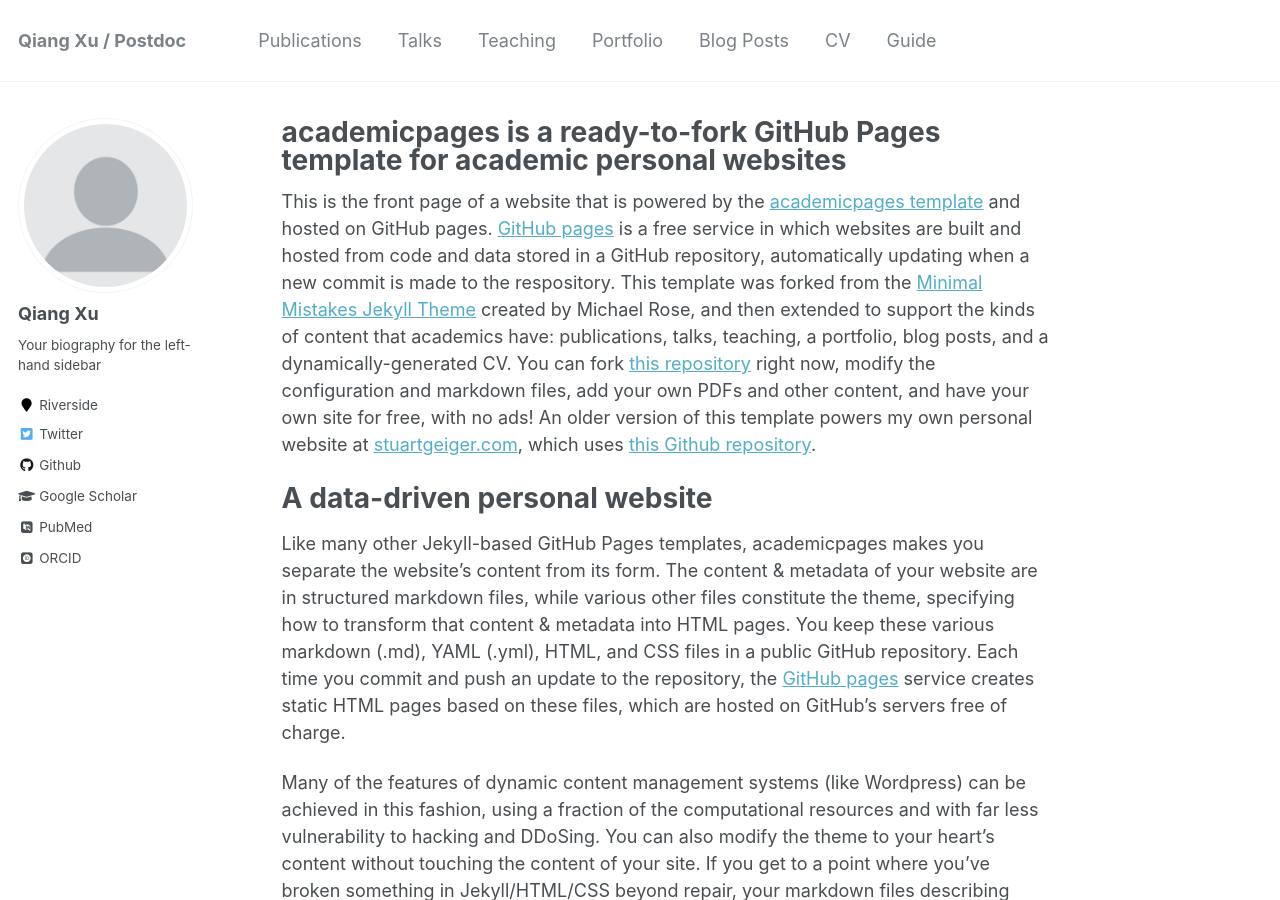
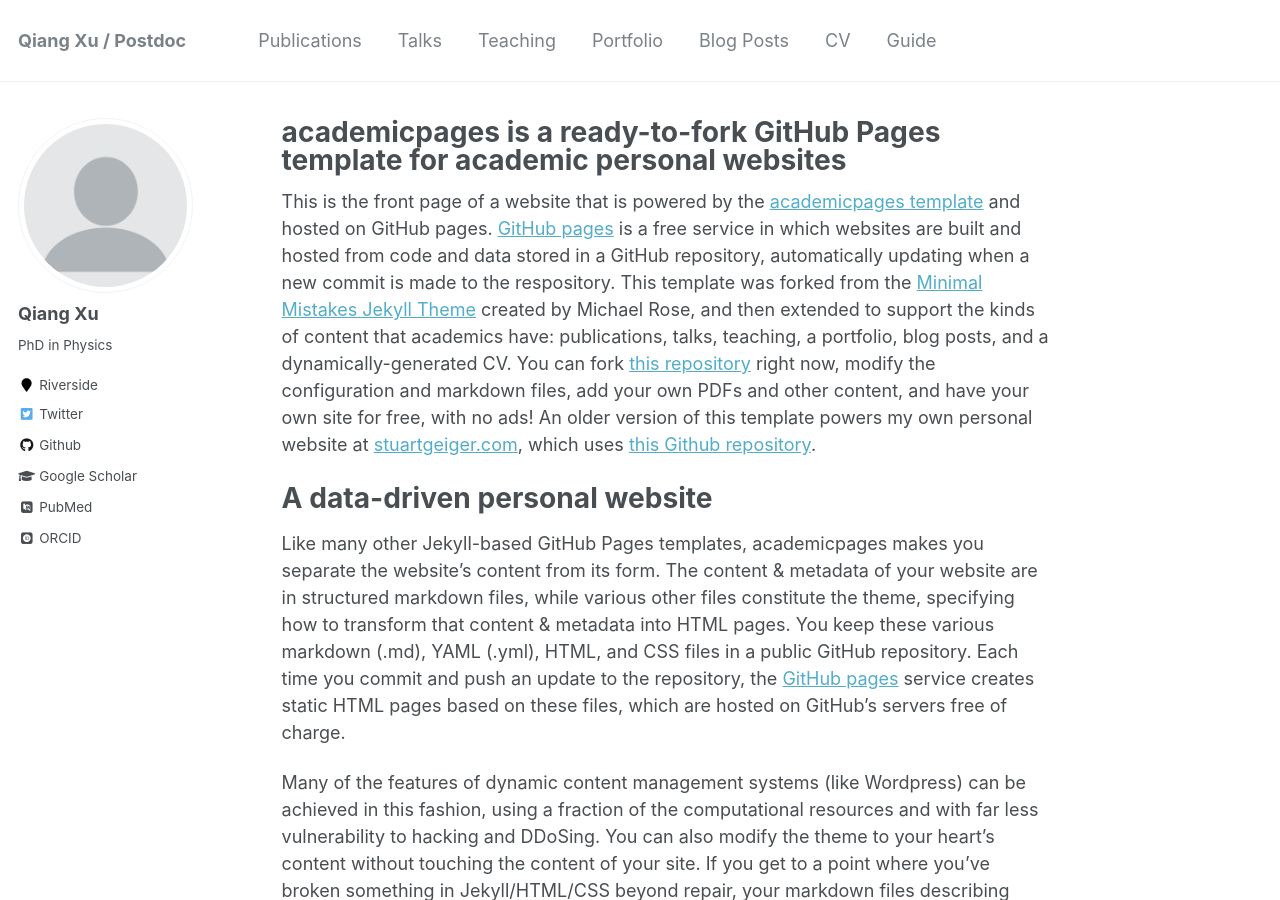
Before and after one commit to xqjlu/xqjlu.github.io, a Jekyll site: the page built from _pages/about.md, in a window 1280 px wide and 900 px high. Built offline with Jekyll 4.4.1, drawn with Linux system fonts in a browser that asks for light colours; some web fonts are replaced.

Commit message:
information

```diff
--- a/_config.yml
+++ b/_config.yml
@@ -82,11 +82,11 @@
 author:
   name             : "Qiang Xu"
   avatar           : "profile.png"
-  bio              : "Your biography for the left-hand sidebar"
+  bio              : "PhD in Physics"
   location         : "Riverside"
   employer         :
   pubmed           : "https://www.ncbi.nlm.nih.gov/pubmed/?term=john+snow"
-  googlescholar    : "http://yourfullgooglescholarurl.com"
+  googlescholar    : "https://scholar.google.com/citations?hl=en&user=ZiwzYQsAAAAJ&view_op=list_works&sortby=pubdate"
   email            :
   researchgate     :  # example: "https://www.researchgate.net/profile/yourprofile"
   uri              :
@@ -103,13 +103,13 @@
   impactstory      : #"https://profiles.impactstory.org/u/xxxx-xxxx-xxxx-xxxx"
   lastfm           :
   linkedin         :
-  orcid            : "http://orcid.org/yourorcidurl"
+  orcid            : "http://orcid.org/0000-0003-3747-4325"
   pinterest        :
   soundcloud       :
   stackoverflow    : # http://stackoverflow.com/users/123456/username
   steam            :
   tumblr           :
-  twitter          : "replacethistwitterhandle"
+  twitter          : "@xuqiangjlu"
   vine             :
   weibo            :
   xing             :
```
